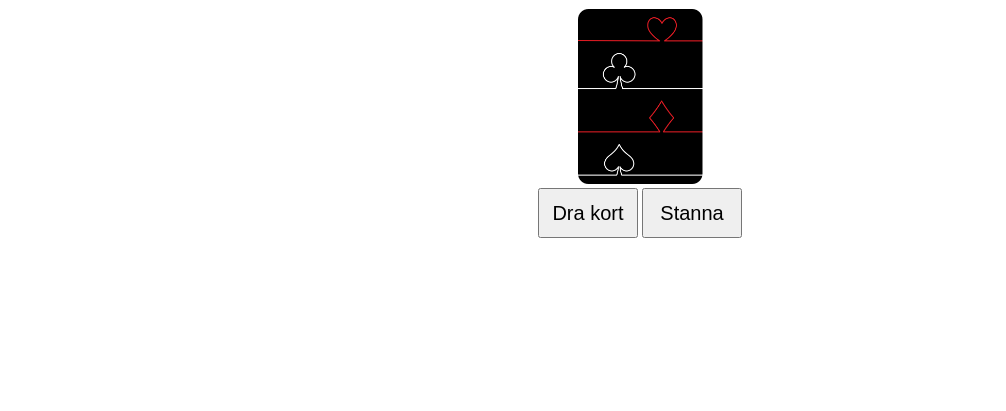
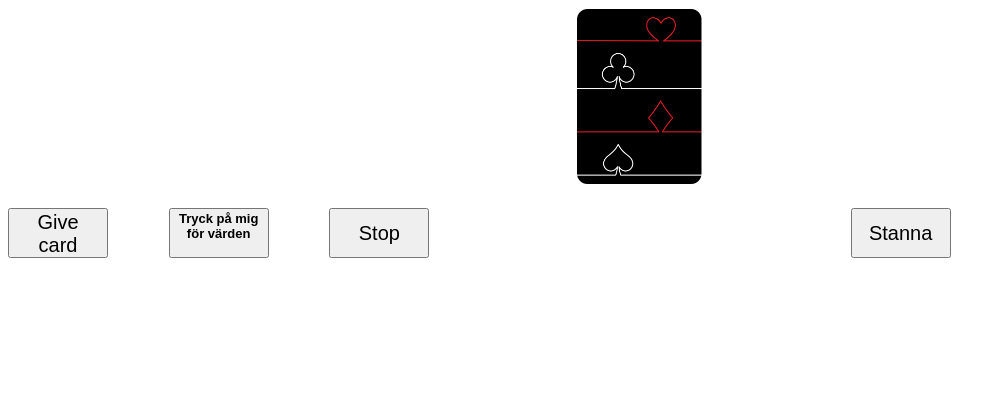
Before and after one commit to Karlgit13/grupparbete-test, a plain HTML site: page index.html in a window 1280 px wide. Shown: the whole page, without its empty margins (0-1006 px from the left). Drawn offline with Linux system fonts and the light colour scheme.

Commit message:
added grid to body, added new button and new section in html. This so taht we can display 2 random numbers added.

```diff
--- a/index.html
+++ b/index.html
@@ -17,7 +17,18 @@
     <section id="player-points"></section>
     <section id="dealer-points"></section>
 
-    <button onclick="playerDrawsCard()">Dra kort</button>
+
+
+        <section class="playerSection" >
+    <button id="giveCard">Give card</button>
+    <button>Stop</button>
+    </section>
+
+      <button class="valuOfCards" onclick="showRandomCards()" > Tryck på mig för värden</button>  <!-- här ska värdet av 2 kort summeras. kommentar av : Lum Shabani -->
+      <section class="valuOfSum" id="result" ></section>   <!-- Tryck på give cards så ser ni när det hoppar fram värden.-->
+
+
+
     <button onclick="dealerPlays()">Stanna</button>
 
 </body>
--- a/script.js
+++ b/script.js
@@ -33,3 +33,23 @@ function createDeck() {
 }
 
 const myDeck = createDeck();
+
+
+
+
+function showRandomCards (){
+
+  const random = values[Math.floor(Math.random() * values.length)];
+
+  const random2 = values[Math.floor(Math.random() * values.length)];
+
+  const result = random + random2;
+
+  document.getElementById('result').textContent = `Random Sum: ${result}`;
+
+
+
+
+
+
+}
--- a/styles.css
+++ b/styles.css
@@ -6,8 +6,12 @@ box-sizing: border-box;
 
 
 body {
+    display: grid;
+    grid-template-columns: repeat(3,1fr);
+    grid-template-rows: repeat(4, 200px);
     font-family: 'Gill Sans', 'Gill Sans MT', Calibri, 'Trebuchet MS', sans-serif;
     text-align: center;
+
 }
 
 #dealer-hand img {
@@ -27,3 +31,33 @@ button {
     height: 50px;
     font-size: 20px;
 }
+
+
+.playerSection{
+    grid-column: 1 / 2;
+    grid-row: 2;
+    display: flex;
+    justify-content: space-between;
+
+
+
+}
+
+
+.valuOfCards{
+    grid-column: 1;
+    grid-row: 2;
+    display: flex;
+    justify-self: center;
+    font-size: small;
+    font-weight: bold;
+
+
+}
+
+.valuOfSum{
+    grid-column: 1;
+    grid-row: 2;
+    align-self: center;
+
+}
```
